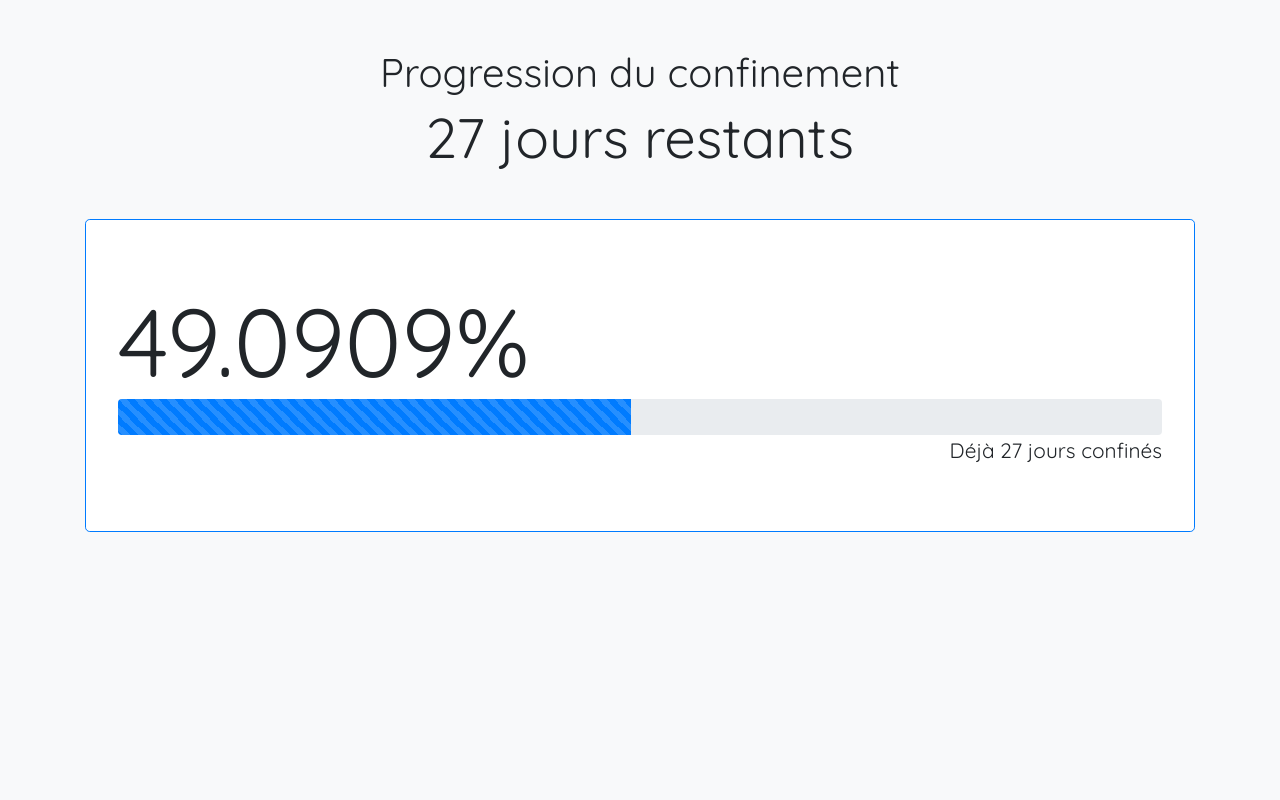
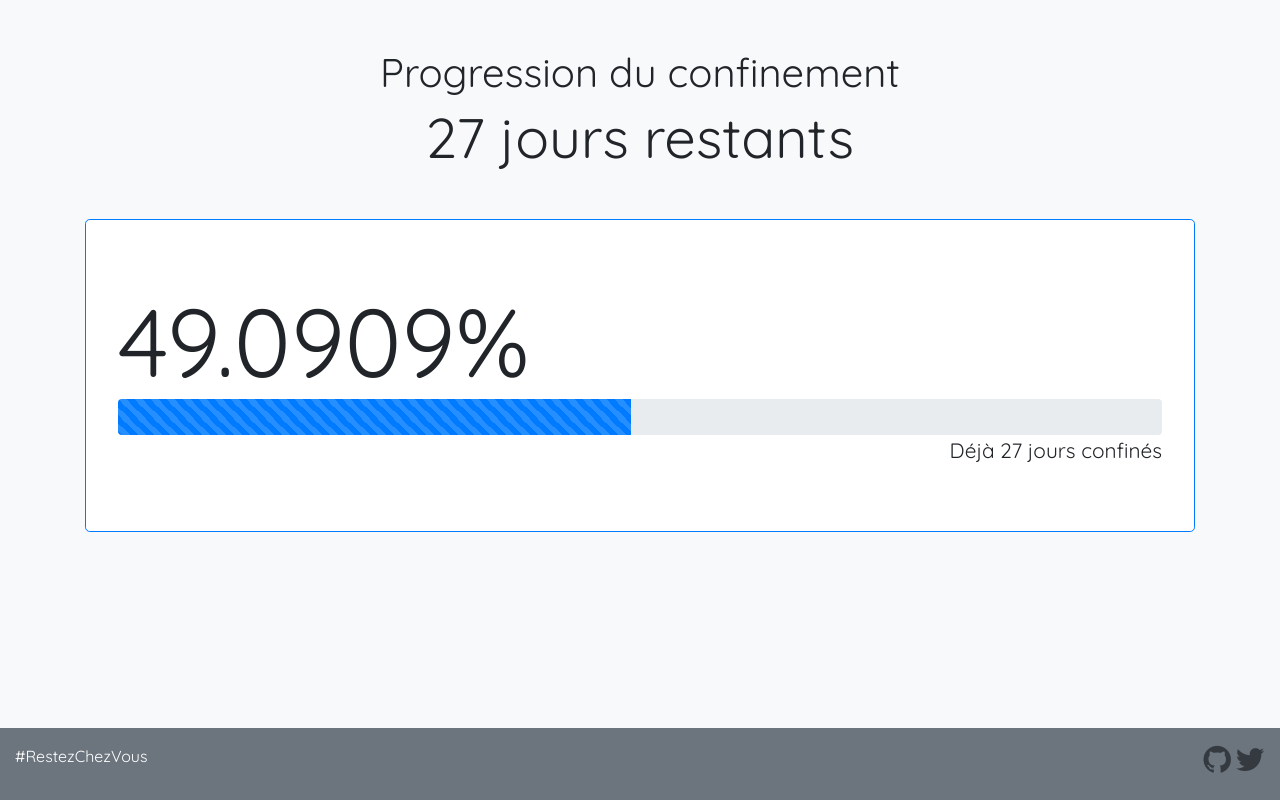
Before and after one commit to natinusala/progression-confinement-france, a plain HTML site: page index.html in a window 1280 px wide. Drawn offline with nearby package versions, Linux system fonts and the light colour scheme.

Commit message:
💄 add footer

```diff
--- a/index.html
+++ b/index.html
@@ -9,6 +9,10 @@
   <!-- Bootstrap CSS -->
   <link href="https://stackpath.bootstrapcdn.com/bootstrap/4.4.1/css/bootstrap.min.css" rel="stylesheet"
     integrity="sha384-Vkoo8x4CGsO3+Hhxv8T/Q5PaXtkKtu6ug5TOeNV6gBiFeWPGFN9MuhOf23Q9Ifjh" crossorigin="anonymous">
+
+  <!-- fontawesmone -->
+  <link href="https://stackpath.bootstrapcdn.com/font-awesome/4.7.0/css/font-awesome.min.css" rel="stylesheet"
+    integrity="sha384-wvfXpqpZZVQGK6TAh5PVlGOfQNHSoD2xbE+QkPxCAFlNEevoEH3Sl0sibVcOQVnN" crossorigin="anonymous">
 
   <link rel="stylesheet" type="text/css" href="//fonts.googleapis.com/css?family=Quicksand" />
 
@@ -32,14 +36,28 @@
       <span id="progress" class="display-1 my-5 text-center"></span>
 
       <div class="progress" style="height: 3em">
-      <div id="progress-bar" class="progress-bar progress-bar-striped" role="progressbar" aria-valuemin="0" aria-valuemax="100"
-      aria-valuenow="0" style="width: 0%"></div>
+        <div id="progress-bar" class="progress-bar progress-bar-striped" role="progressbar" aria-valuemin="0"
+          aria-valuemax="100" aria-valuenow="0" style="width: 0%"></div>
       </div>
       <p class="my-0 text-right" style="font-size:130%">Déjà <span id="daysDone"></span> jours confinés</p>
 
     </div>
 
   </div>
+
+  <footer class="fixed-bottom py-3 bg-secondary">
+    <div class="container-fluid">
+      <div class="row">
+        <div class="col-6 text-white">
+          <p>#RestezChezVous</p>
+        </div>
+        <div class="col-6 text-right">
+          <a href="https://github.com/natinusala/progression-confinement-france"><i class="fa fa-github text-dark fa-2x"></i></a>
+          <a href="https://twitter.com/natinusala/"><i class="fa fa-twitter text-dark fa-2x"></i></a>
+        </div>
+      </div>
+    </div>
+  </footer>
 
   <!-- Depuis https://gist.github.com/dsample/f847e2cf598fd973240d -->
   <script type="text/javascript">
@@ -88,7 +106,7 @@
     document.getElementById('progress').textContent = percentComplete.toString() + "%";
 
     document.getElementById('daysDone').textContent = timeGone['days'].toString();
- document.getElementById('daysTodo').textContent =  daysLeft.toString();
+    document.getElementById('daysTodo').textContent = daysLeft.toString();
   </script>
 </body>
 
```
Lines whose indentation alone changed are shown as unchanged.
